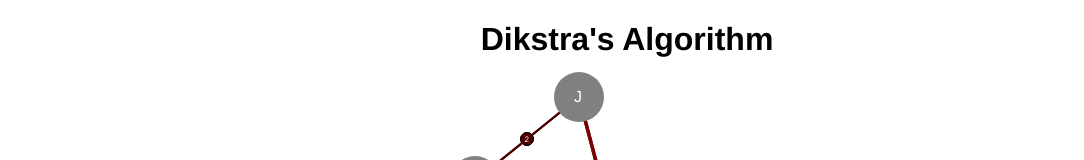
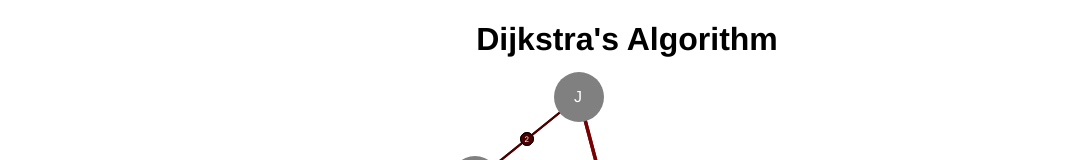
Before and after one commit to rscarbel/dijkstras-algorithm, a React (Create React App) app: page / in a window 1280 px wide. Shown: the top 160 px of the page, without its empty margins (13-1097 px from the left). Built offline with nearby package versions, Linux system fonts and the light colour scheme.

Commit message:
spelled dijkstra correctly lol

```diff
--- a/src/App.js
+++ b/src/App.js
@@ -8,7 +8,7 @@ function App() {
     <div className="App">
         {console.log(JSON.stringify(sampleGraph))}
         <div className='relative-container'>
-          <h1>Dikstra's Algorithm</h1>
+          <h1>Dijkstra's Algorithm</h1>
           <GraphDisplay />
       </div>
     </div>
```
